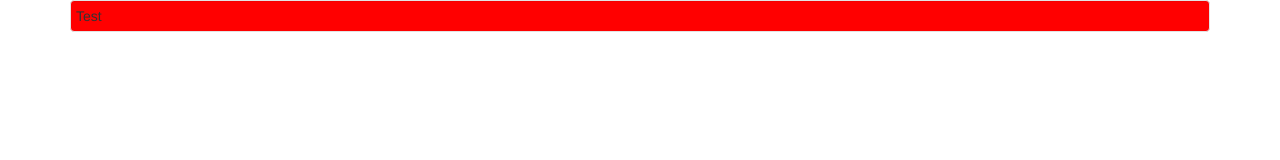
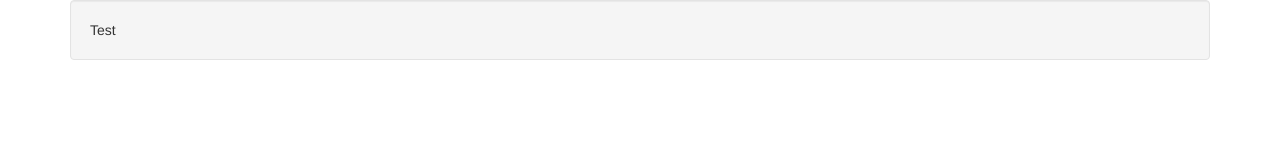
Before and after one commit to Valik4444/practica, a website: page frontend/curs/index.html in a window 1280 px wide. Drawn offline with nearby package versions, Linux system fonts and the light colour scheme.

Commit message:
Update index.html

```diff
--- a/frontend/curs/index.html
+++ b/frontend/curs/index.html
@@ -17,9 +17,7 @@
       <script src="https://oss.maxcdn.com/respond/1.4.2/respond.min.js"></script>
     <![endif]-->
     <style type="text/css">
-    	.well-valik {
-    		padding: 5px;
-    		background-color: red;
+    	.well-curs {
     	}
     </style>
   </head>
@@ -28,7 +26,7 @@
   	<div class="container">
 	    <div class="row">
 	    	<div class="col-md-12">
-	    		<div class="well well-valik">
+	    		<div class="well well-curs">
 	    			Test
 	    		</div>
 	    	</div>
```
